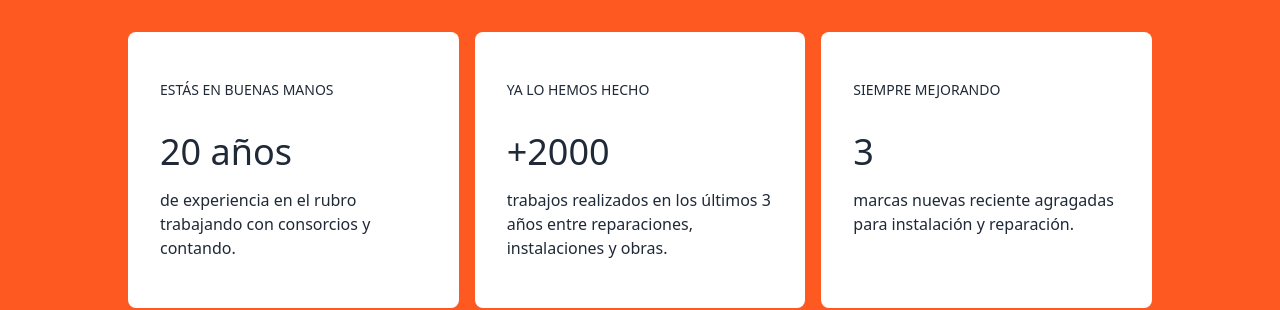
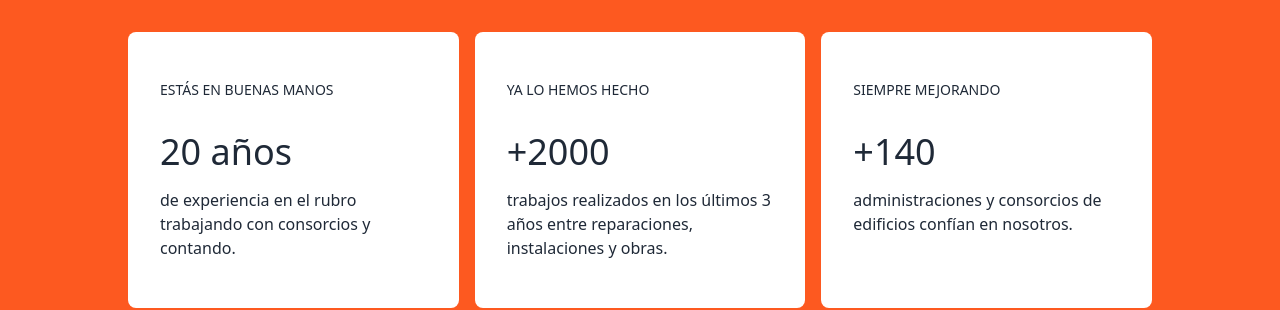
Before and after one commit to joacoguzmanz/intercom-web, a Next.js app: page / in a window 1280 px wide. Shown: the part 1900-2210 px from the top of the page. Built offline with nearby package versions, Linux system fonts and the light colour scheme.

Commit message:
small changes

```diff
--- a/src/components/About.jsx
+++ b/src/components/About.jsx
@@ -3,7 +3,7 @@ import AboutCard from "./AboutCard.jsx";
 const cardsInfo = [
     { preTitle: 'Estás en buenas manos', title: '20 años', desc: 'de experiencia en el rubro trabajando con consorcios y contando.' },
     { preTitle: 'Ya lo hemos hecho', title: '+2000', desc: 'trabajos realizados en los últimos 3 años entre reparaciones, instalaciones y obras.' },
-    { preTitle: 'Siempre mejorando', title: '3', desc: 'marcas nuevas reciente agragadas para instalación y reparación.' },
+    { preTitle: 'Siempre mejorando', title: '+140', desc: 'administraciones y consorcios de edificios confían en nosotros.' },
 ]
 
 const About = () => {
--- a/src/components/navigation/Nav.jsx
+++ b/src/components/navigation/Nav.jsx
@@ -42,7 +42,7 @@ const Nav = () => {
 
     return (
         <div className='fixed z-50 w-full flex justify-center items-center'>
-            <div className='w-11/12 md:w-fit rounded-lg py-2.5 md:px-5 mt-5 md:mt-10 flex justify-between md:gap-20 md:shadow-nav bg-white relative'>
+            <div className='w-11/12 md:w-fit rounded-lg py-2.5 px-2.5 md:px-5 mt-5 md:mt-10 flex justify-between md:gap-20 md:shadow-nav bg-white relative'>
 
                 <p className='text-2xl font-bold'>InterCom.</p>
 
```
